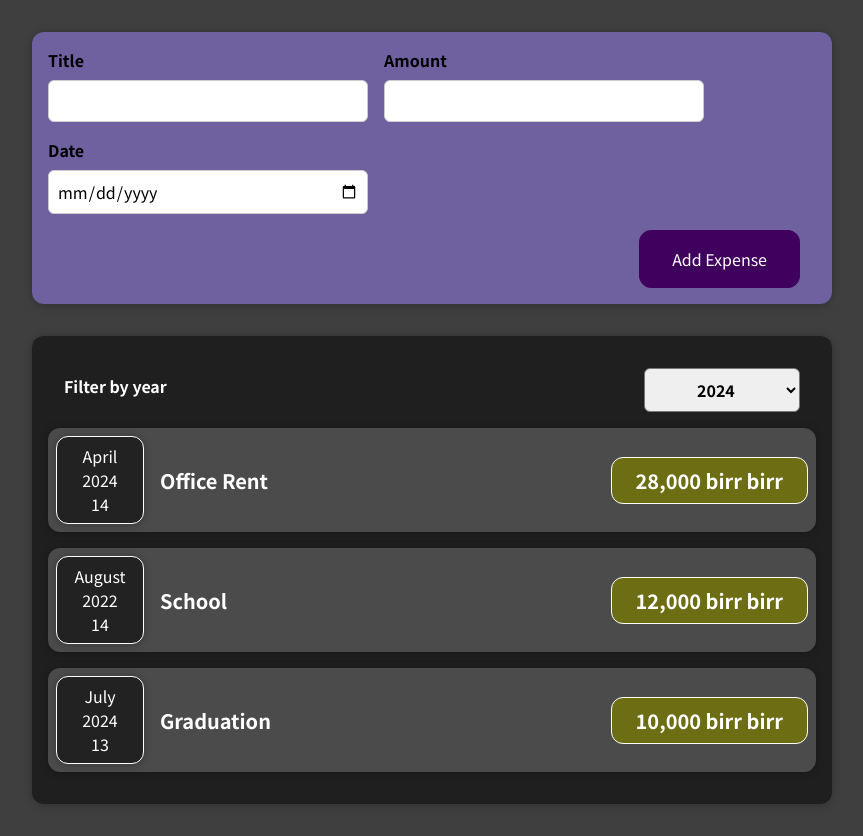
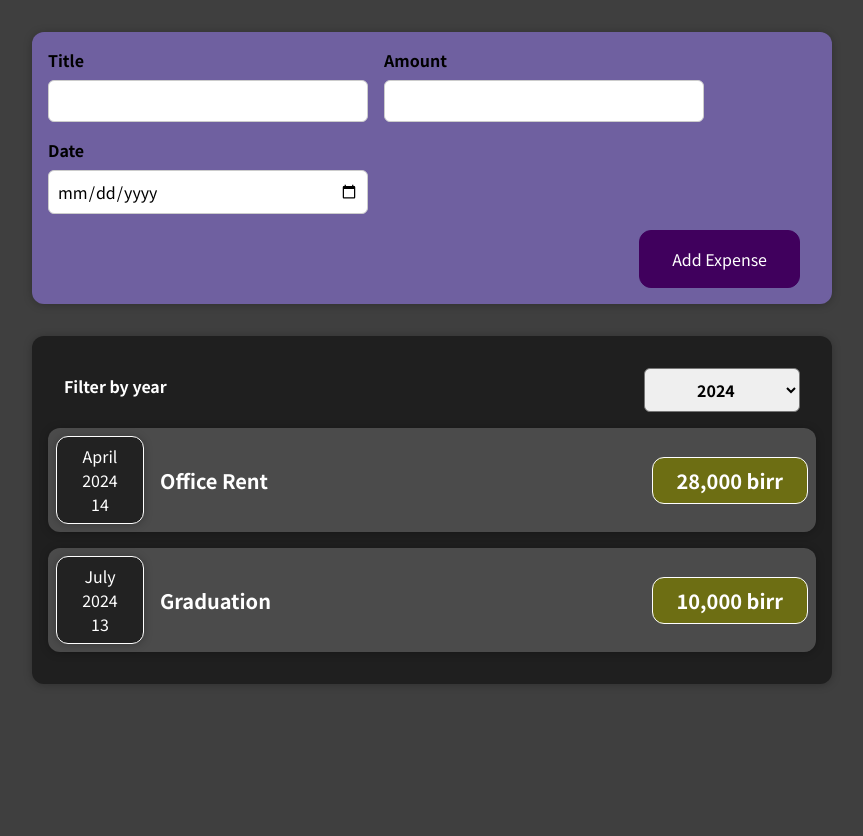
Before and after one commit to AnanSer/Expense-Tracker, a React (Create React App) app: page / in a window 1280 px wide. Shown: the whole page, without its empty margins (208-1071 px from the left). After the commit the page ends 800 px from the top, so only its background shows below. Built offline with nearby package versions, Linux system fonts and the light colour scheme.

Commit message:
added conditional content on filteredExpenses in Expenses.js

```diff
--- a/src/App.js
+++ b/src/App.js
@@ -7,19 +7,19 @@
   {
     id: "e1",
     title: "Office Rent",
-    amount: "28,000 birr",
+    amount: "28,000 ",
     date: new Date(2024, 3, 14),
   },
   {
     id: "e2",
     title: "School ",
-    amount: "12,000 birr",
+    amount: "12,000 ",
     date: new Date(2022, 7, 14),
   },
   {
     id: "e3",
     title: "Graduation",
-    amount: "10,000 birr",
+    amount: "10,000 ",
     date: new Date(2024, 6, 13),
   },
 ];
--- a/src/components/Expenses/Expenses.js
+++ b/src/components/Expenses/Expenses.js
@@ -11,6 +11,10 @@
     setFilteredYear(selectedYear);
   };
 
+  const filteredExpenses = props.items.filter((expense) => {
+    return expense.date.getFullYear().toString() === filteredYear;
+  });
+
   return (
     <div>
       <Card className="expenses">
@@ -19,14 +23,19 @@
           onChangeFilter={filterChangeHandler}
         />
 
-        {props.items.map((expense) => (
+        {filteredExpenses.length === 0 && <p>No expenses found.</p>}
+
+        {filteredExpenses.length > 0 &&
+          filteredExpenses.map((expense) => (
             //when we do write in dynamic way
             <ExpenseItem
+              key={expense.id}
               title={expense.title}
               amount={expense.amount}
               date={expense.date}
             />
           ))}
+
         {/*
         <ExpenseItem            // these are static way
           title={props.items[0].title}
```
Lines whose indentation alone changed are shown as unchanged.
